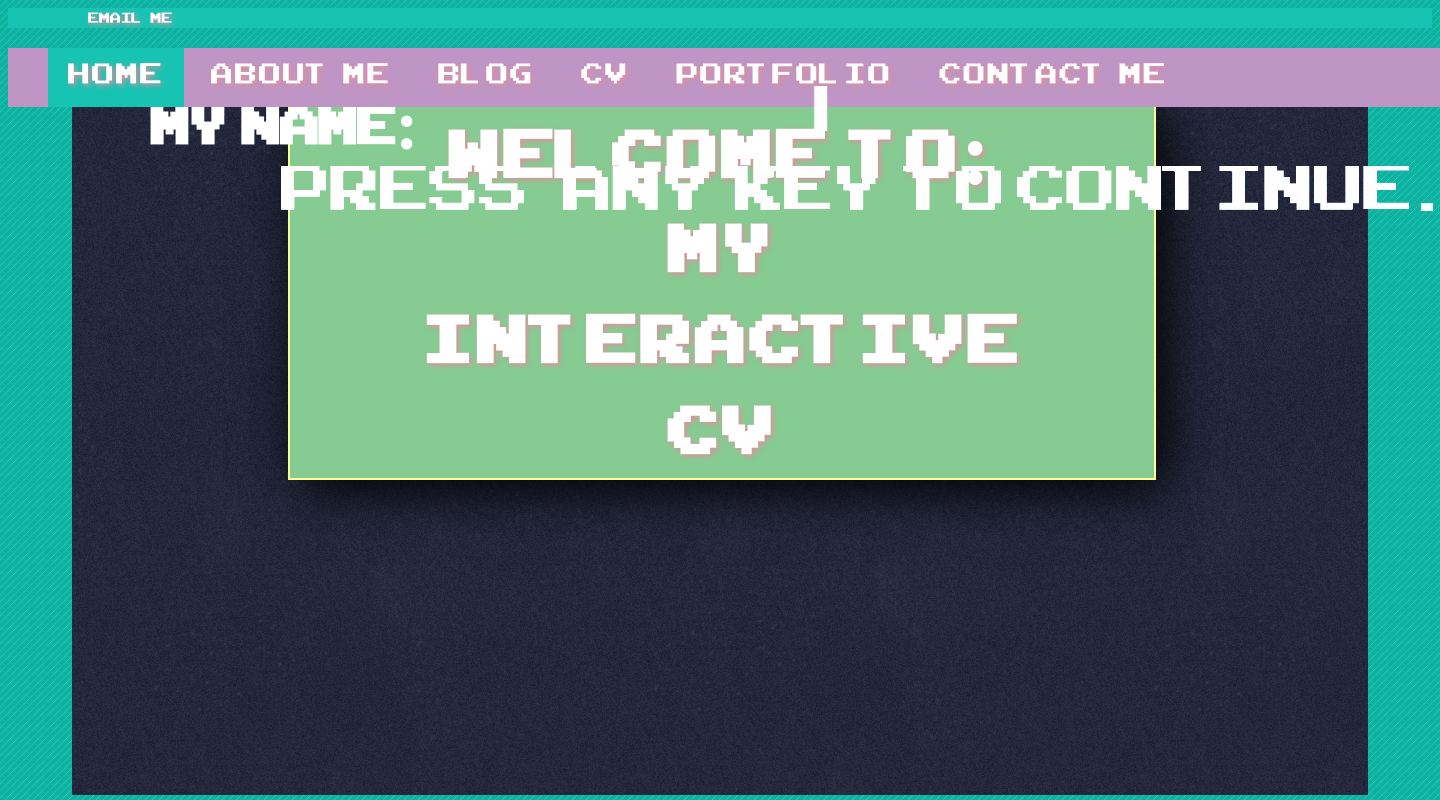
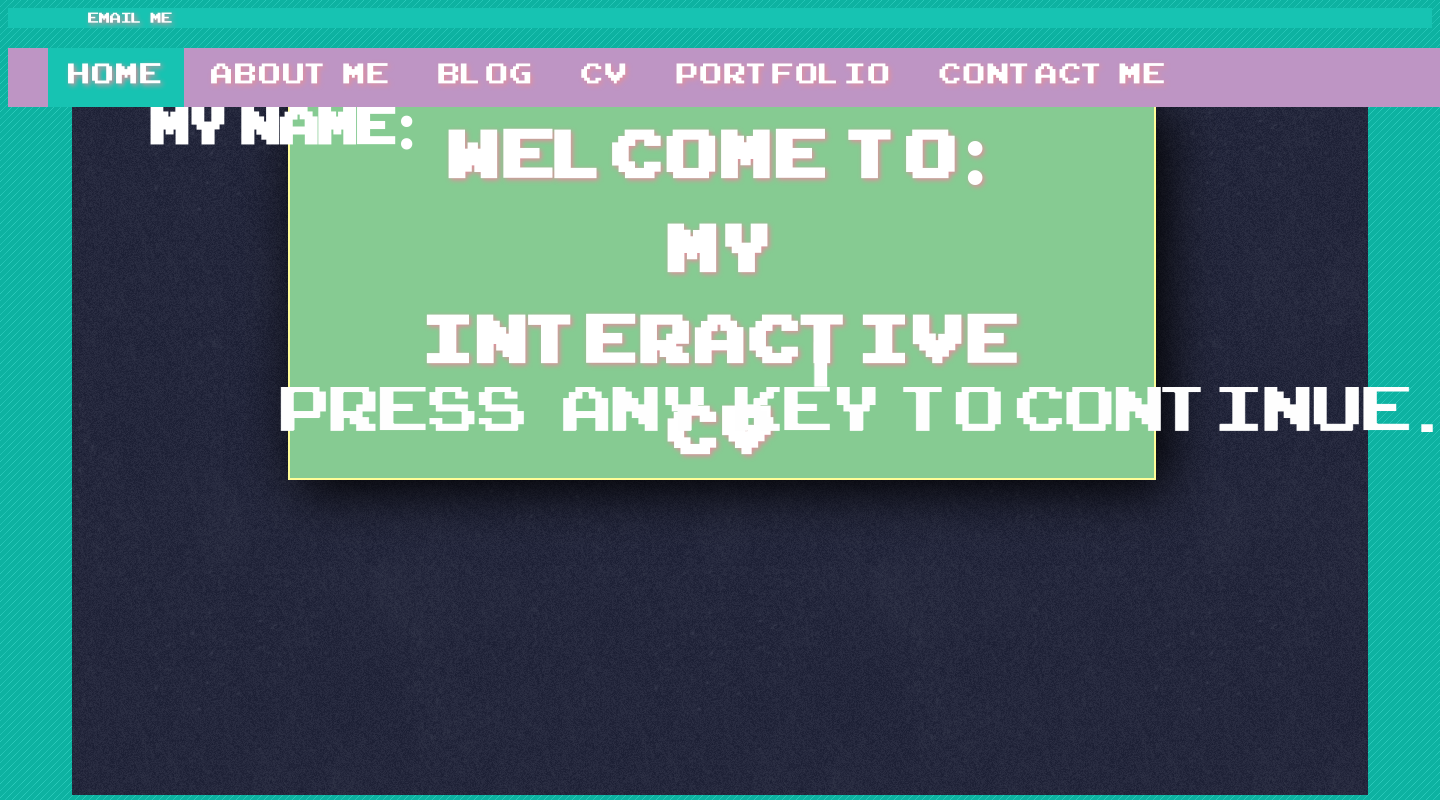
Before and after one commit to Ale42RA/interactive-cv, a Django app: page / in a window 1440 px wide. Run offline with Django 3.2, Linux system fonts and the light colour scheme; parts of the project's set-up code (start-up, migrations or seed data) failed here and were passed over.

Commit message:
My Interactive CV, sixth commit

```diff
--- a/apps/homepage/templates/homepage/homepage.html
+++ b/apps/homepage/templates/homepage/homepage.html
@@ -47,7 +47,7 @@
 <div class="card">
   <h2>
     My Name:
-  <img src="{% static "homepage/TypeAnim.gif" %}" alt="Name" height="45px" align="right" style="padding-top: 0%;">
+  <img src="{% static "homepage/TypeAnim.gif" %}" alt="Name" height="45px" align="right" style="padding-top: 20%;">
 
   <img src="{% static "homepage/press_any_key_to_continue.gif" %}" alt="pressKey2Continue" height="45px" align="centre" >
 </h2>
```
